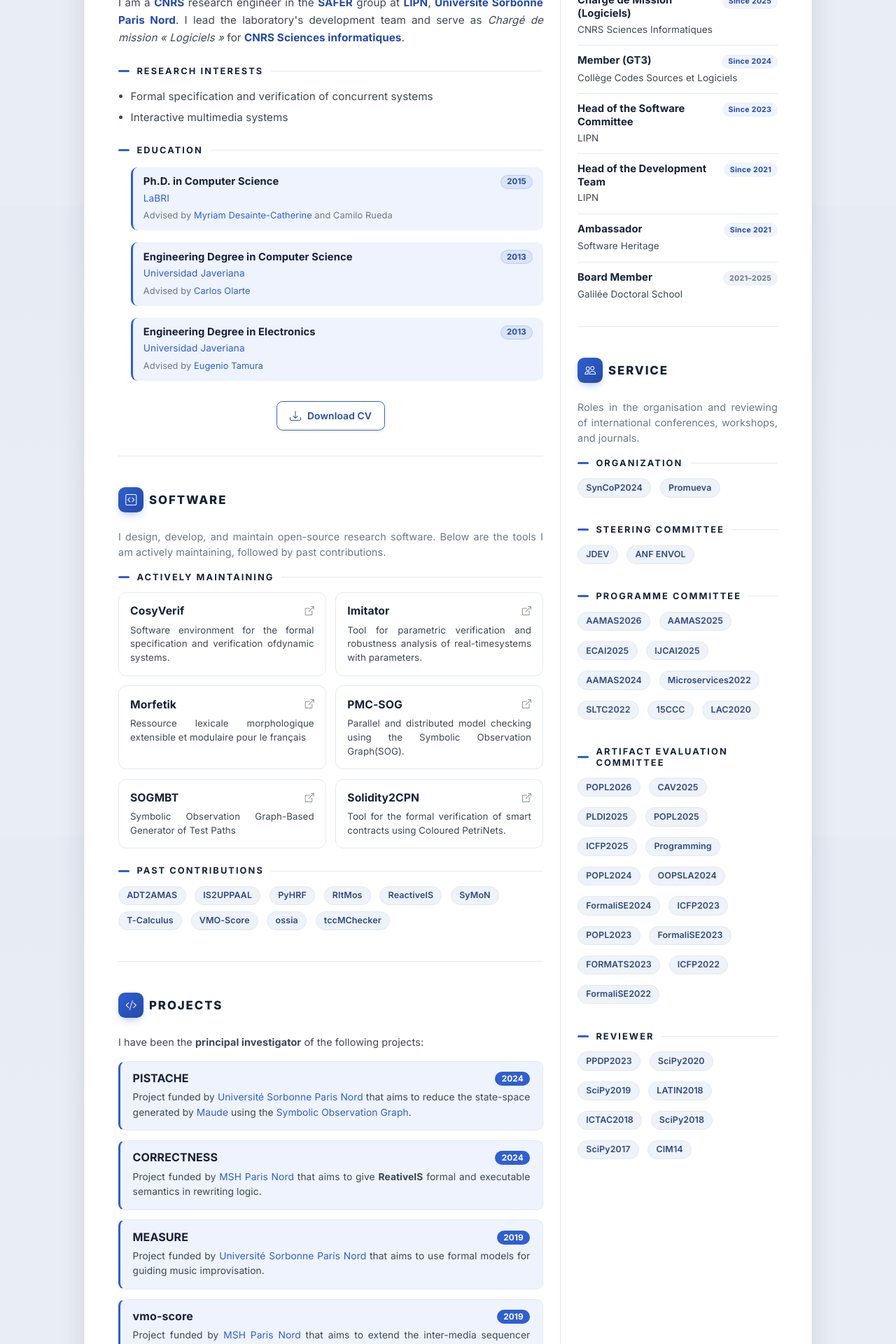
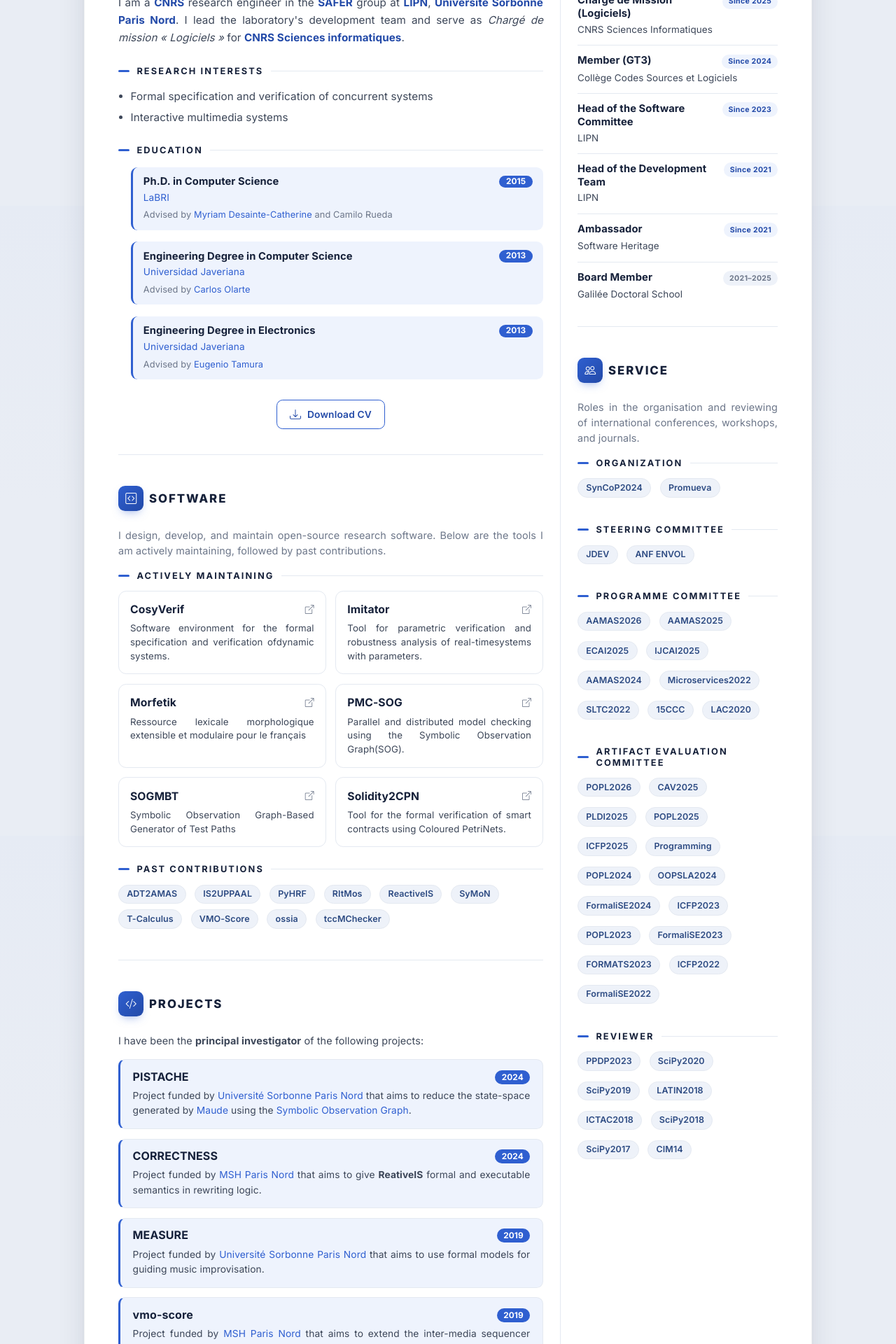
Before and after one commit to himito/himito.github.io, a Jekyll site: the page built from index.md, in a window 1280 px wide. Shown: the part 606-2526 px from the top of the page at 70% size. Built offline with Jekyll 4.4.1, drawn with Linux system fonts in a browser that asks for light colours; nearby versions of some CDN libraries; some web fonts are replaced; library files that are not in the unit come from our copies.

Commit message:
refactor horizontal rule styles; update background, color, and padding for improved aesthetics

```diff
--- a/assets/css/custom.css
+++ b/assets/css/custom.css
@@ -271,14 +271,13 @@ hr {
   display: inline-flex;
   align-items: center;
   justify-content: center;
-  color: var(--accent-strong);
-  background: rgba(47, 95, 208, 0.1);
-  border: 1px solid rgba(47, 95, 208, 0.16);
+  background: var(--accent);
+  color: #ffffff;
+  padding: 0.18rem 0.6rem;
   border-radius: 999px;
-  font-size: 0.72rem;
   font-weight: 700;
+  font-size: 0.74rem;
   line-height: 1;
-  padding: 0.2rem 0.5rem;
   white-space: nowrap;
 }
 .edu-year::before {
```
